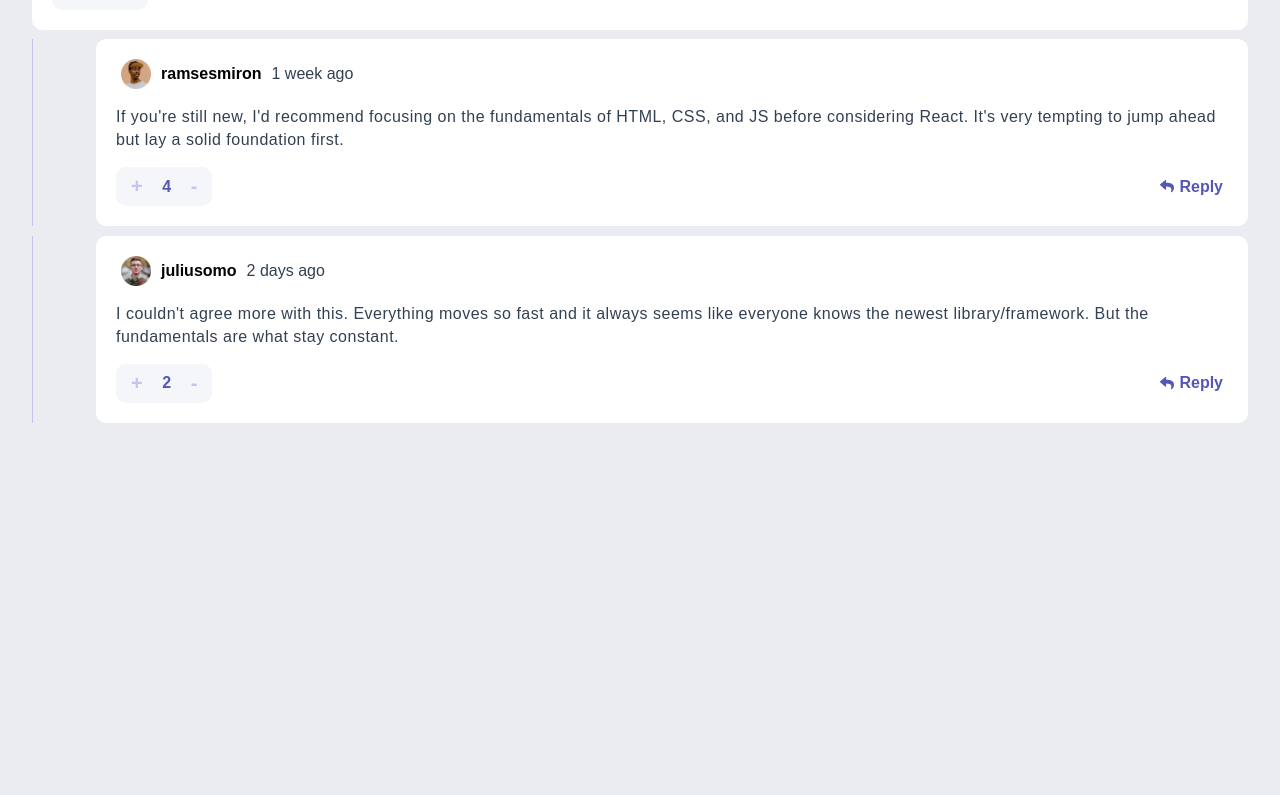
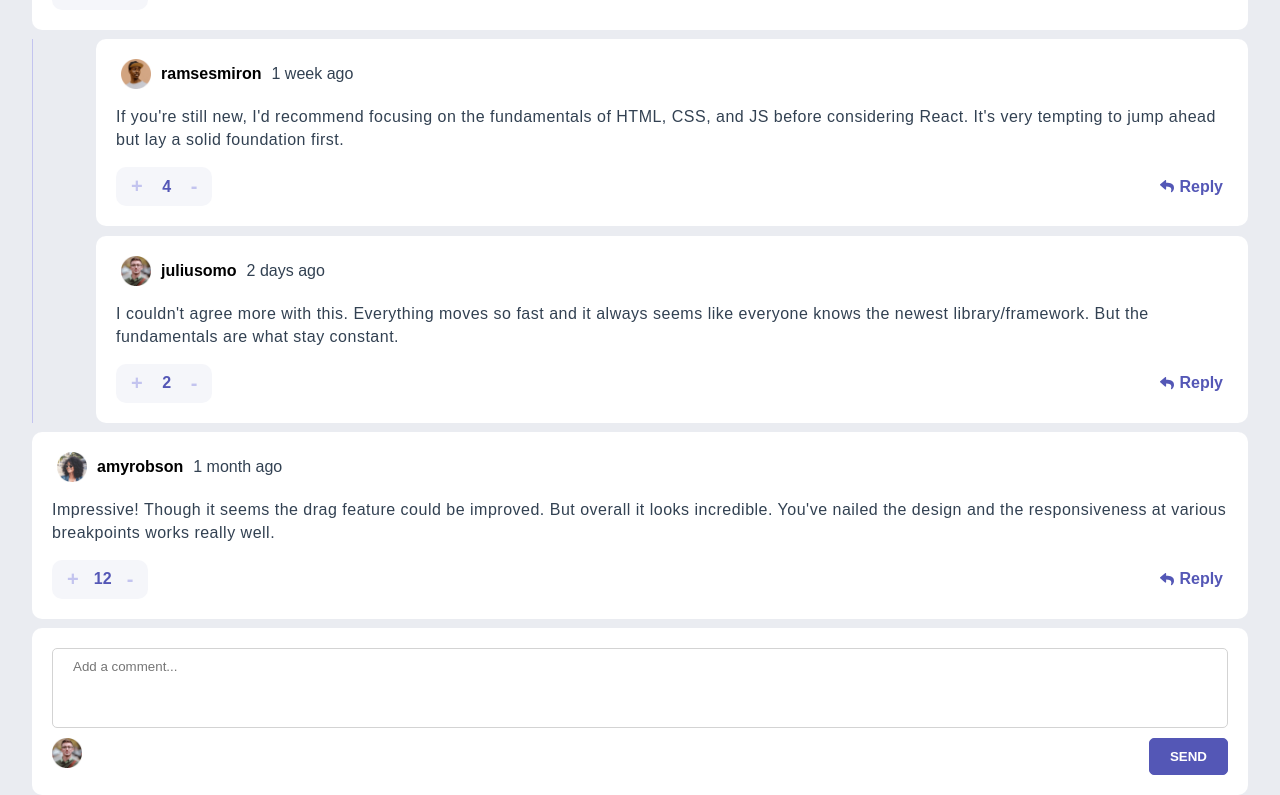
Before and after one commit to Lukass9/interactive-comments-section, a React (Create React App) app: page / in a window 1280 px wide. Shown: the part 363-1158 px from the top of the page. Before the commit the page ends 800 px from the top, so only its background shows below. Built offline with nearby package versions, Linux system fonts and the light colour scheme.

Commit message:
add addComentSection component

```diff
--- a/src/App.tsx
+++ b/src/App.tsx
@@ -1,26 +1,40 @@
 import styled, {} from 'styled-components';
 import Comment from './components/organisms/comment/comment';
 import data from './asserts/data/data.json';
+import AddCommentSection from './components/organisms/addCommentSection/AddCommentSection';
 
 const Wrapp = styled.main `
   display: flex;
   flex-direction: column;
   width: 100vw;
-  /* min-height: 100vh; */
+  min-height: 100vh;
   justify-content: center;
   align-items: center;
   `
-const CommentWrap = styled.section`
+const WrappComment = styled.section`
   display: flex;
   width: 100%;
   flex-direction: column;
   justify-content: center;
   align-items: end;
 `
+const WrappReplyComment = styled.div`
+  position: relative;
+  margin-top: 9.375px;
+   &::before{
+        content: " ";
+        position: absolute;
+        top: 0;
+        left: -5vw;
+        width: 1px;
+        height: 100%;
+        background-color: hsl(239, 57%, 85%)
+    }
+`
 const App: React.FC = () => {
   return (
     <Wrapp>
-      <CommentWrap>
+      <WrappComment>
         {data.comments.map(comment=>(
           <>
             <Comment  content= {comment.content}
@@ -29,6 +43,8 @@ const App: React.FC = () => {
             score={comment.score}
             userImage= {comment.user.image.png}
             isReply={false}/>
+            {comment.replies.length>0 ?
+              <WrappReplyComment>
                 {comment.replies.map(repl=>(
                   <Comment  content= {repl.content}
                   username= {repl.user.username}
@@ -37,9 +53,14 @@ const App: React.FC = () => {
                   userImage= {repl.user.image.png}
                   isReply={true}/>
                 ))}
+              </WrappReplyComment> : null}
+
           </>
         ))}
-      </CommentWrap>
+      </WrappComment>
+      <WrappComment>
+        <AddCommentSection userImage={data.currentUser.image.png}/>
+      </WrappComment>
     </Wrapp>
   );
 }
--- a/src/asserts/data/data.json
+++ b/src/asserts/data/data.json
@@ -63,6 +63,20 @@
           }
         }
       ]
+    },
+    {
+      "id": 6,
+      "content": "Impressive! Though it seems the drag feature could be improved. But overall it looks incredible. You've nailed the design and the responsiveness at various breakpoints works really well.",
+      "createdAt": "1 month ago",
+      "score": 12,
+      "user": {
+        "image": {
+          "png": "./images/avatars/image-amyrobson.png",
+          "webp": "./images/avatars/image-amyrobson.webp"
+        },
+        "username": "amyrobson"
+      },
+      "replies": []
     }
   ]
 }
--- /dev/null
+++ b/src/components/organisms/addCommentSection/AddCommentSection.tsx
@@ -0,0 +1,55 @@
+import React from "react";
+import styled from "styled-components"
+
+const Wrapp = styled.form`
+    position: relative;
+    display: flex;
+    flex-wrap: wrap;
+    justify-content: space-between;
+    /* flex-direction: column; */
+    width: ${(props: {isReply: boolean})=> props.isReply? '90vw' : '95vw' };
+    background-color: #ffffff;
+    padding: 20px;
+    margin: 9.375px 2.5vw 0 0;
+    border-radius: 10px;
+`
+const Avatar = styled.img`
+    width: 30px;
+    height: 30px;
+    /* margin: 0 5px; */
+`
+const Comment = styled.textarea`
+    font-family: 'Rubik', sans-serif;
+    padding: 10px 20px;
+    width: 100%;
+    order: -1;
+    border: 1px solid lightgray;
+    min-height: 80px;
+    border-radius: 5px;
+    outline: none;
+    resize: none;
+    color: #324152;
+    margin-bottom: 10px;
+`
+const Button = styled.button`
+    background-color: hsl(238, 40%, 52%);
+    color: hsl(0, 0%, 100%);
+    font-weight: bold;
+    padding: 10px 20px;
+    border: 1px solid hsl(238, 40%, 52%);
+    border-radius: 5px;
+`
+interface commentSection {
+    userImage: string,
+}
+const AddCommentSection: React.FC<commentSection> = ({userImage}) =>{
+    return (
+        <Wrapp>
+            <Avatar src={userImage} alt="userAvatar"/>
+            <Comment type="textarea" placeholder="Add a comment..."/>
+            <Button> SEND </Button>
+        </Wrapp>
+    )
+}
+
+export default AddCommentSection
--- a/src/components/organisms/comment/comment.tsx
+++ b/src/components/organisms/comment/comment.tsx
@@ -11,15 +11,10 @@ const Wrapp = styled.section`
     margin: 9.375px 2.5vw 0 0;
     border-radius: 10px;
 
-    &::before{
-        content: " ";
-        position: absolute;
-        top: 0;
-        left: -5vw;
-        width: 1px;
-        height: 100%;
-        background-color: hsl(239, 57%, 85%)
+    :first-child{
+        margin-top: ${(props: {isReply: boolean}) => props.isReply? "0px" : "9.375px"};
     }
+
 `
 const WrapRow = styled.div`
     display: flex;
```
Lines whose indentation alone changed are shown as unchanged.
